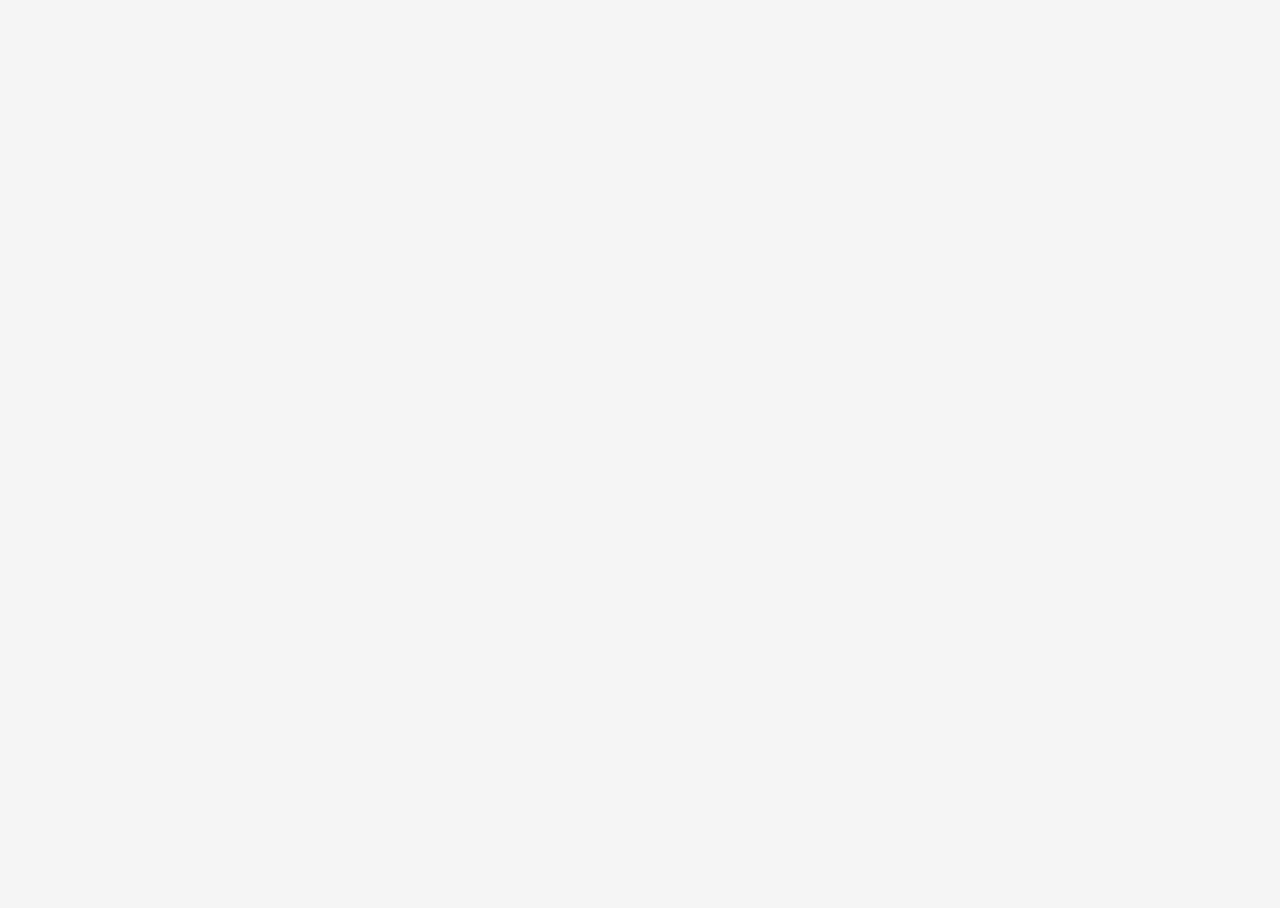
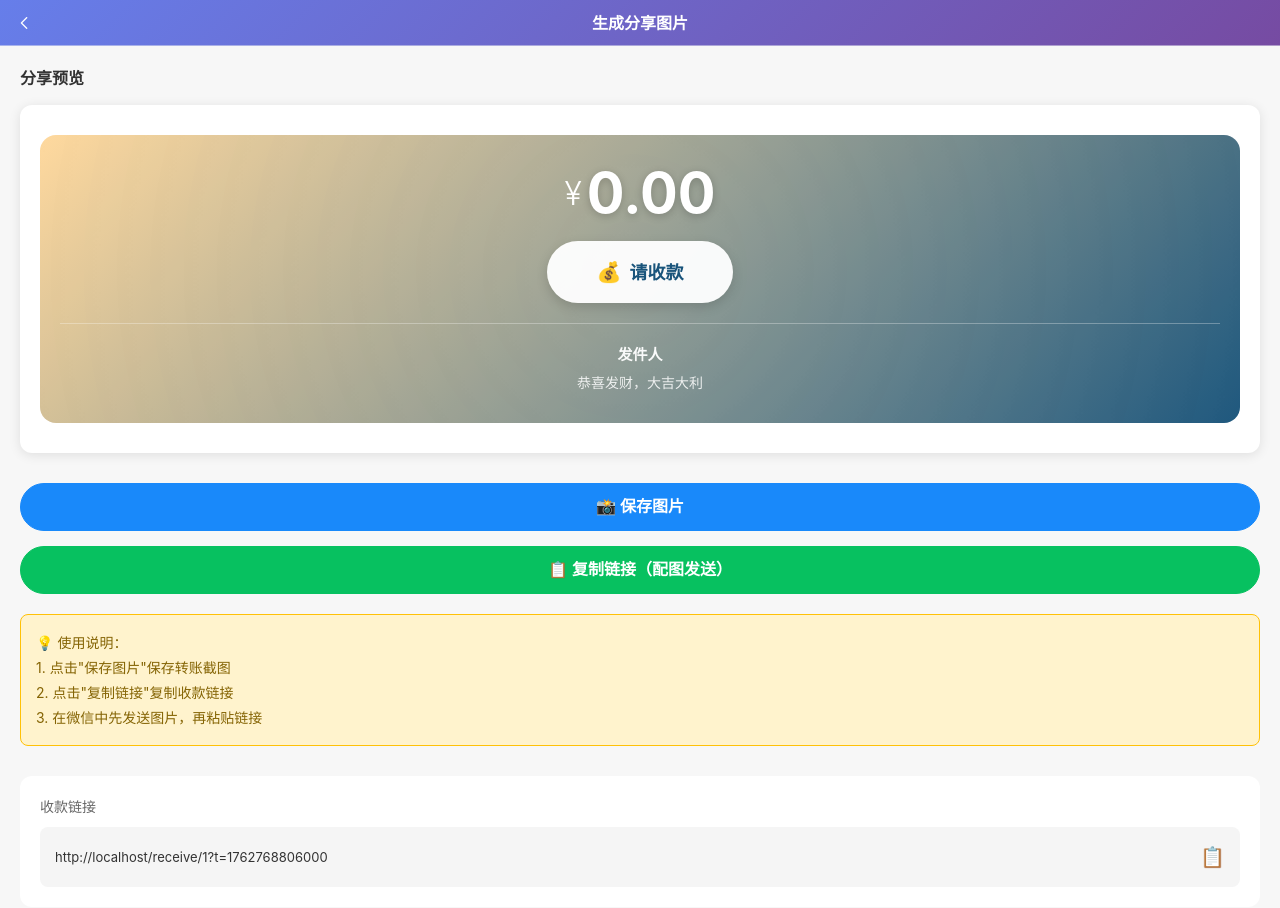
Before and after one commit to urizenk/moocpay, a Vue app in the folder frontend/: page /share-image/1 in a window 1280 px wide. Before the commit this address had no page. Shown: the top 908 px of the page. Before the commit the page ends 800 px from the top, so only its background shows below. Built offline with nearby package versions, Linux system fonts and the light colour scheme; no server answers.

Commit message:
feat: add ShareImagePage to generate transfer message screenshot

```diff
--- a/frontend/package.json
+++ b/frontend/package.json
@@ -11,6 +11,7 @@
   "dependencies": {
     "@vant/touch-emulator": "^1.4.0",
     "axios": "^1.4.0",
+    "html2canvas": "^1.4.1",
     "vant": "^4.6.2",
     "vue": "^3.3.4",
     "vue-router": "^4.2.4"
--- a/frontend/src/pages/AdminPage.vue
+++ b/frontend/src/pages/AdminPage.vue
@@ -143,10 +143,19 @@
               type="success"
               size="small"
               round
+              icon="photo-o"
+              @click="generateShareImage(item)"
+            >
+              生成图片
+            </van-button>
+            <van-button
+              type="primary"
+              size="small"
+              round
               icon="share-o"
               @click="shareRecord(item)"
             >
-              分享
+              分享链接
             </van-button>
             <van-button
               type="warning"
@@ -481,6 +490,11 @@ const saveEdit = async () => {
     console.error('保存失败:', error);
     showToast('保存失败，请重试');
   }
+};
+
+// 生成分享图片
+const generateShareImage = (item) => {
+  router.push(`/share-image/${item.id}`);
 };
 
 // 分享记录 - 使用"口令+链接"方式
--- a/frontend/src/pages/ReceivePage.vue
+++ b/frontend/src/pages/ReceivePage.vue
@@ -167,13 +167,16 @@ const fetchTransferInfo = async () => {
       console.log('描述:', shareDesc);
       console.log('图片:', shareImage);
 
-      // 如果在微信中，使用JSSDK配置分享（认证公众号）
+      // 如果在微信中，使用JSSDK配置分享（认证公众号）- 转账样式
       if (isWechatBrowser()) {
         try {
           await initWechatSDK();
           const shareLink = `${window.location.origin}/receive/${data.id}?t=${Date.now()}`;
-          setWechatShare(shareTitle, shareDesc, shareLink, shareImage);
-          console.log('✅ 微信JSSDK分享已配置');
+          // 修改为转账样式：标题显示金额
+          const shareTitle2 = `￥${data.displayName}`;
+          const shareDesc2 = `${data.senderName}向你转账，点击领取`;
+          setWechatShare(shareTitle2, shareDesc2, shareLink, shareImage);
+          console.log('✅ 微信JSSDK分享已配置（转账样式）');
         } catch (error) {
           console.error('配置微信JSSDK失败:', error);
         }
--- /dev/null
+++ b/frontend/src/pages/ShareImagePage.vue
@@ -0,0 +1,360 @@
+<template>
+  <div class="share-image-container">
+    <van-nav-bar
+      title="生成分享图片"
+      left-arrow
+      @click-left="goBack"
+      class="nav-bar"
+    />
+
+    <div class="content">
+      <!-- 转账消息预览图 -->
+      <div class="preview-section">
+        <div class="preview-title">分享预览</div>
+        <div class="transfer-message-card" ref="messageCard">
+          <div class="message-bubble">
+            <div class="amount-display">
+              <div class="currency">¥</div>
+              <div class="amount">{{ transferData?.displayName?.replace(/[^\d.]/g, '') || '0.00' }}</div>
+            </div>
+            <div class="receive-button">
+              <div class="button-icon">💰</div>
+              <div class="button-text">请收款</div>
+            </div>
+            <div class="sender-info">
+              <div class="sender-name">{{ transferData?.senderName || '发件人' }}</div>
+              <div class="message-text">{{ transferData?.message || '恭喜发财，大吉大利' }}</div>
+            </div>
+          </div>
+        </div>
+      </div>
+
+      <!-- 操作按钮 -->
+      <div class="actions">
+        <van-button
+          type="primary"
+          block
+          round
+          @click="downloadImage"
+          class="action-btn"
+        >
+          📸 保存图片
+        </van-button>
+
+        <van-button
+          type="success"
+          block
+          round
+          @click="copyLinkAndImage"
+          class="action-btn"
+        >
+          📋 复制链接（配图发送）
+        </van-button>
+
+        <div class="tip">
+          💡 使用说明：<br>
+          1. 点击"保存图片"保存转账截图<br>
+          2. 点击"复制链接"复制收款链接<br>
+          3. 在微信中先发送图片，再粘贴链接
+        </div>
+      </div>
+
+      <!-- 收款链接 -->
+      <div class="link-section">
+        <div class="link-title">收款链接</div>
+        <div class="link-box" @click="copyLink">
+          <div class="link-text">{{ shareLink }}</div>
+          <div class="copy-icon">📋</div>
+        </div>
+      </div>
+    </div>
+  </div>
+</template>
+
+<script setup>
+import { ref, onMounted } from 'vue';
+import { useRoute, useRouter } from 'vue-router';
+import { showToast } from 'vant';
+import axios from 'axios';
+import html2canvas from 'html2canvas';
+
+const route = useRoute();
+const router = useRouter();
+
+const transferData = ref(null);
+const messageCard = ref(null);
+const shareTimestamp = Date.now();
+
+const shareLink = `${window.location.origin}/receive/${route.params.id}?t=${shareTimestamp}`;
+
+// 获取转账信息
+const fetchTransferInfo = async () => {
+  try {
+    const { id } = route.params;
+    const response = await axios.get(`/api/transfers/${id}`);
+
+    const isSuccess = response.data?.success ?? true;
+    const data = response.data?.data ?? response.data;
+
+    if (isSuccess && data) {
+      transferData.value = data;
+    } else {
+      showToast('转账信息不存在');
+      setTimeout(() => {
+        router.push('/admin');
+      }, 1500);
+    }
+  } catch (error) {
+    console.error('获取转账信息失败:', error);
+    showToast('获取转账信息失败');
+  }
+};
+
+// 下载图片
+const downloadImage = async () => {
+  try {
+    showToast({
+      type: 'loading',
+      message: '生成中...',
+      duration: 0
+    });
+
+    const canvas = await html2canvas(messageCard.value, {
+      backgroundColor: '#f7f7f7',
+      scale: 3,
+      logging: false
+    });
+
+    const link = document.createElement('a');
+    link.download = `微信转账-${transferData.value.displayName}.png`;
+    link.href = canvas.toDataURL('image/png');
+    link.click();
+
+    showToast({
+      type: 'success',
+      message: '图片已保存'
+    });
+  } catch (error) {
+    console.error('生成图片失败:', error);
+    showToast('生成失败，请重试');
+  }
+};
+
+// 复制链接和提示
+const copyLinkAndImage = async () => {
+  try {
+    await navigator.clipboard.writeText(shareLink);
+    showToast({
+      message: '链接已复制！\n\n请先保存图片，然后在微信中：\n1. 发送图片\n2. 粘贴链接',
+      duration: 3000
+    });
+  } catch (error) {
+    showToast('复制失败，请手动复制');
+  }
+};
+
+// 复制链接
+const copyLink = async () => {
+  try {
+    await navigator.clipboard.writeText(shareLink);
+    showToast('链接已复制');
+  } catch (error) {
+    showToast('复制失败，请手动复制');
+  }
+};
+
+const goBack = () => {
+  router.push('/admin');
+};
+
+onMounted(() => {
+  fetchTransferInfo();
+});
+</script>
+
+<style scoped>
+.share-image-container {
+  min-height: 100vh;
+  background: #f7f7f7;
+  padding-bottom: 20px;
+}
+
+.nav-bar {
+  background: linear-gradient(135deg, #667eea 0%, #764ba2 100%);
+}
+
+.nav-bar :deep(.van-nav-bar__title) {
+  color: white;
+  font-weight: 600;
+}
+
+.nav-bar :deep(.van-icon) {
+  color: white;
+}
+
+.content {
+  padding: 20px;
+}
+
+.preview-section {
+  margin-bottom: 30px;
+}
+
+.preview-title {
+  font-size: 16px;
+  font-weight: 600;
+  color: #333;
+  margin-bottom: 15px;
+}
+
+.transfer-message-card {
+  background: white;
+  border-radius: 12px;
+  padding: 30px 20px;
+  box-shadow: 0 2px 12px rgba(0,0,0,0.1);
+}
+
+.message-bubble {
+  background: linear-gradient(135deg, #ffd89b 0%, #19547b 100%);
+  border-radius: 16px;
+  padding: 30px 20px;
+  text-align: center;
+  color: white;
+  position: relative;
+  overflow: hidden;
+}
+
+.message-bubble::before {
+  content: '';
+  position: absolute;
+  top: -50%;
+  right: -50%;
+  width: 200%;
+  height: 200%;
+  background: radial-gradient(circle, rgba(255,255,255,0.1) 0%, transparent 70%);
+  animation: shine 3s infinite;
+}
+
+@keyframes shine {
+  0%, 100% { transform: translate(0, 0); }
+  50% { transform: translate(-20px, -20px); }
+}
+
+.amount-display {
+  display: flex;
+  align-items: flex-start;
+  justify-content: center;
+  margin-bottom: 20px;
+  position: relative;
+  z-index: 1;
+}
+
+.currency {
+  font-size: 32px;
+  font-weight: 300;
+  margin-right: 5px;
+  margin-top: 5px;
+}
+
+.amount {
+  font-size: 56px;
+  font-weight: 700;
+  line-height: 1;
+  text-shadow: 0 2px 8px rgba(0,0,0,0.2);
+}
+
+.receive-button {
+  background: rgba(255, 255, 255, 0.95);
+  color: #19547b;
+  padding: 16px 50px;
+  border-radius: 50px;
+  margin: 0 auto 20px;
+  display: inline-flex;
+  align-items: center;
+  gap: 8px;
+  font-size: 18px;
+  font-weight: 600;
+  box-shadow: 0 4px 12px rgba(0,0,0,0.15);
+  position: relative;
+  z-index: 1;
+}
+
+.button-icon {
+  font-size: 20px;
+}
+
+.sender-info {
+  padding-top: 20px;
+  border-top: 1px solid rgba(255,255,255,0.3);
+  position: relative;
+  z-index: 1;
+}
+
+.sender-name {
+  font-size: 15px;
+  font-weight: 600;
+  margin-bottom: 5px;
+  opacity: 0.95;
+}
+
+.message-text {
+  font-size: 14px;
+  opacity: 0.85;
+}
+
+.actions {
+  margin-bottom: 30px;
+}
+
+.action-btn {
+  margin-bottom: 15px;
+  font-weight: 600;
+  font-size: 16px;
+  height: 48px;
+}
+
+.tip {
+  background: #fff3cd;
+  border: 1px solid #ffc107;
+  border-radius: 8px;
+  padding: 15px;
+  margin-top: 20px;
+  font-size: 14px;
+  color: #856404;
+  line-height: 1.8;
+}
+
+.link-section {
+  background: white;
+  border-radius: 12px;
+  padding: 20px;
+}
+
+.link-title {
+  font-size: 14px;
+  color: #666;
+  margin-bottom: 10px;
+}
+
+.link-box {
+  display: flex;
+  align-items: center;
+  background: #f5f5f5;
+  border-radius: 8px;
+  padding: 15px;
+  cursor: pointer;
+}
+
+.link-text {
+  flex: 1;
+  font-size: 13px;
+  color: #333;
+  word-break: break-all;
+  line-height: 1.6;
+}
+
+.copy-icon {
+  font-size: 20px;
+  margin-left: 10px;
+}
+</style>
--- a/frontend/src/pages/SharePage.vue
+++ b/frontend/src/pages/SharePage.vue
@@ -154,7 +154,7 @@ const setupShareMeta = () => {
   console.log('分享描述:', metaDesc.content);
 };
 
-// 配置微信分享（使用JSSDK）
+// 配置微信分享（使用JSSDK）- 优化样式更像转账
 const setupWechatShare = async () => {
   if (!transferData.value || !isWechat.value) return;
 
@@ -162,15 +162,16 @@ const setupWechatShare = async () => {
     // 初始化微信SDK
     await initWechatSDK();
 
-    // 设置分享内容
-    const shareTitle = `${transferData.value.senderName}给你发了一个转账`;
-    const shareDesc = `向你转账${transferData.value.displayName}`;
+    // 设置分享内容 - 模拟转账消息的格式
+    const shareTitle = `￥${transferData.value.displayName}`;
+    const shareDesc = `${transferData.value.senderName}向你转账，点击领取`;
     const shareLink = `${window.location.origin}/receive/${transferData.value.id}?t=${shareTimestamp}`;
+    // 使用微信官方转账图标
     const shareImg = 'https://res.wx.qq.com/a/wx_fed/assets/res/NTI4MWU5.ico';
 
     setWechatShare(shareTitle, shareDesc, shareLink, shareImg);
 
-    console.log('✅ 微信JSSDK分享已配置');
+    console.log('✅ 微信JSSDK分享已配置（转账样式）');
   } catch (error) {
     console.error('配置微信分享失败:', error);
   }
--- a/frontend/src/router.js
+++ b/frontend/src/router.js
@@ -3,6 +3,7 @@ import ReceivePage from './pages/ReceivePage.vue'
 import SuccessPage from './pages/SuccessPage.vue'
 import AdminPage from './pages/AdminPage.vue'
 import SharePage from './pages/SharePage.vue'
+import ShareImagePage from './pages/ShareImagePage.vue'
 import TransferPage from './pages/TransferPage.vue'
 import PaymentPage from './pages/PaymentPage.vue'
 import WechatEntryPage from './pages/WechatEntryPage.vue'
@@ -42,6 +43,12 @@ const routes = [
     component: SharePage
   },
   {
+    path: '/share-image/:id',
+    name: 'ShareImagePage',
+    component: ShareImagePage,
+    meta: { title: '生成分享图片' }
+  },
+  {
     path: '/transfer/:id',
     name: 'TransferPage',
     component: TransferPage,
```
Also changed, not shown: 6 other files (tests, documents, lock files or other folders).
